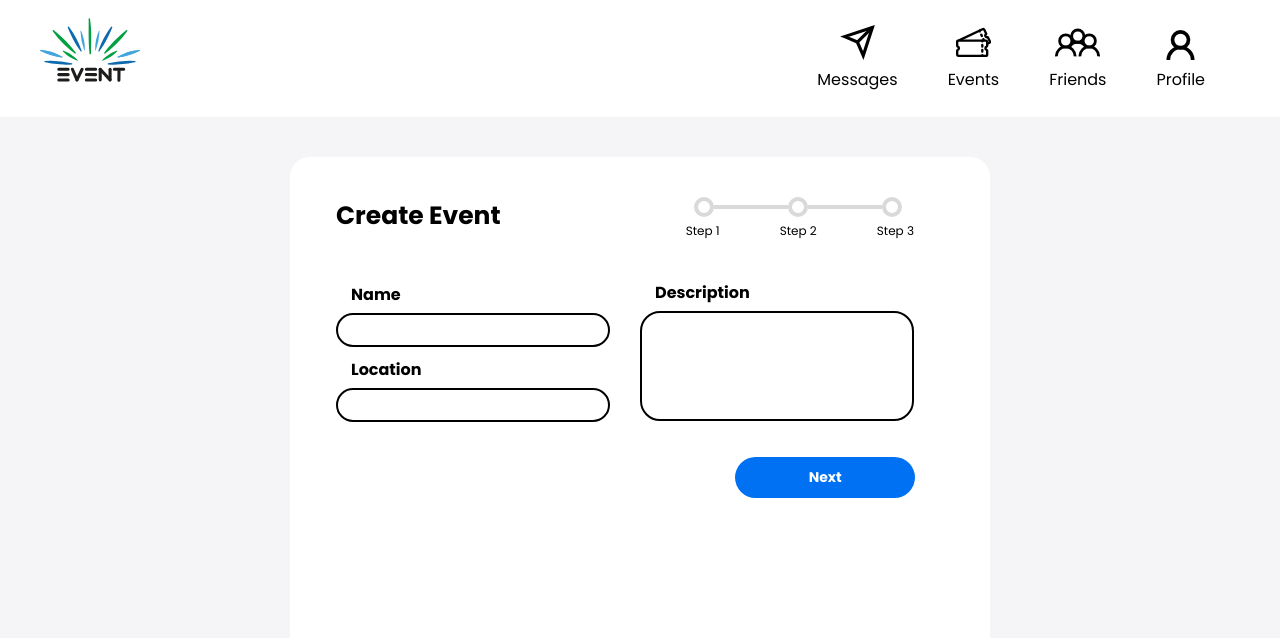
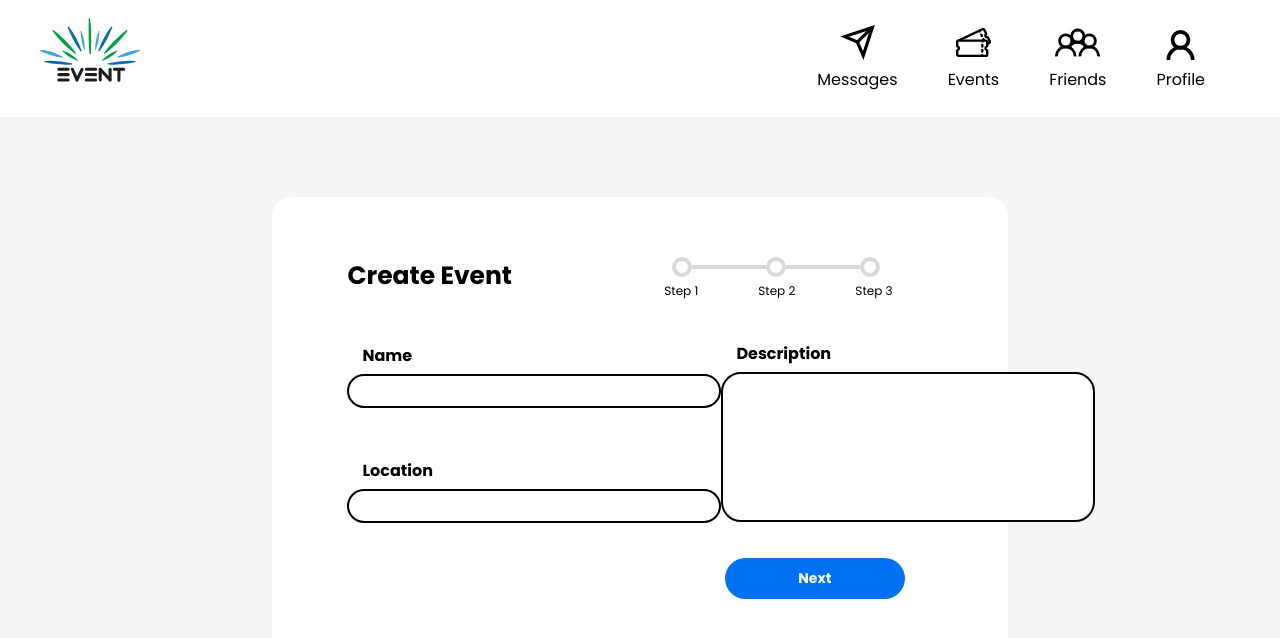
Before and after one commit to OkhaiBroh/PW1-G8, a Vue app: page /create-event-1 in a window 1280 px wide. Shown: the top 638 px of the page. Built offline with nearby package versions, Linux system fonts and the light colour scheme.

Commit message:
Create-Event-1 to FHD

```diff
--- a/src/views/CreateEventViewStep1.vue
+++ b/src/views/CreateEventViewStep1.vue
@@ -1,5 +1,5 @@
 <template>
-    <div class="background">
+    <div class="general-container">
         <div class="main-panel">
             <div class="title-and-bar">
                 <p class="create-event-title"> Create Event </p>
@@ -43,32 +43,29 @@
 
 <style scoped>
 
-    html,
-    body {
-        margin: 0px;
+.general-container {
   height: 100%;
-    }
+  display: flex;
 
-    .background {
-        background-color: var(--light_gray_color);
-        display: flex;
+  flex-direction: row;
   justify-content: center;
-        height: 100vh;
+
+  padding: 80px;
 }
 
 .main-panel {
-        width: 50vw;
-        height: 55vh;
+    height: 75%;
+    width: 55%;
+    display: flex;
 
-        display: flex;
     flex-direction: column;
     align-items: center;
+    justify-content: space-between;
 
     border-radius: 20px;
+    background-color: var(--white_color);
 
-        margin-top: 40px;
-        background-color: var(--white_color);
-        padding: 30px;
+    padding: 40px 60px 40px 60px;
 }
 
 /**********************
@@ -80,8 +77,7 @@
     display: flex;
     flex-direction: row;
     justify-content: space-between;
-        margin-top: 10px;
-        margin-bottom: 40px;
+    margin-top: 20px;
 }
 
 .create-event-title {
@@ -92,7 +88,7 @@
 .progress-bar {
     display: flex;
     flex-direction: column;
-        margin-right: 30px;
+    margin-right: 40px;
 }
 
 .progress, .progress-titles {
@@ -135,6 +131,8 @@
     display: flex;
     flex-direction: row;
     justify-content: space-between;
+
+    margin-top: 40px;
 }
 
 .name-description-camps {
@@ -155,7 +153,7 @@
 }
 
 .input {
-        width: 240px;
+    width: 340px;
     border: 2px solid var(--black_color);
     border-radius: 20px;
     padding: 5px 15px 5px 15px;
@@ -163,11 +161,11 @@
 
 .event-name-input {
     margin-top: 2px;
-        margin-bottom: 10px;
+    margin-bottom: 50px;
 }
 
 .description-input {
-        height: 96px;
+    height: 136px;
 }
 
 /**********************
@@ -184,6 +182,7 @@
     width: 180px;
     font-weight: bold;
     font-size: 14px;
+    margin-bottom: 30px;
 }
 
 </style>
```
Lines whose indentation alone changed are shown as unchanged.
